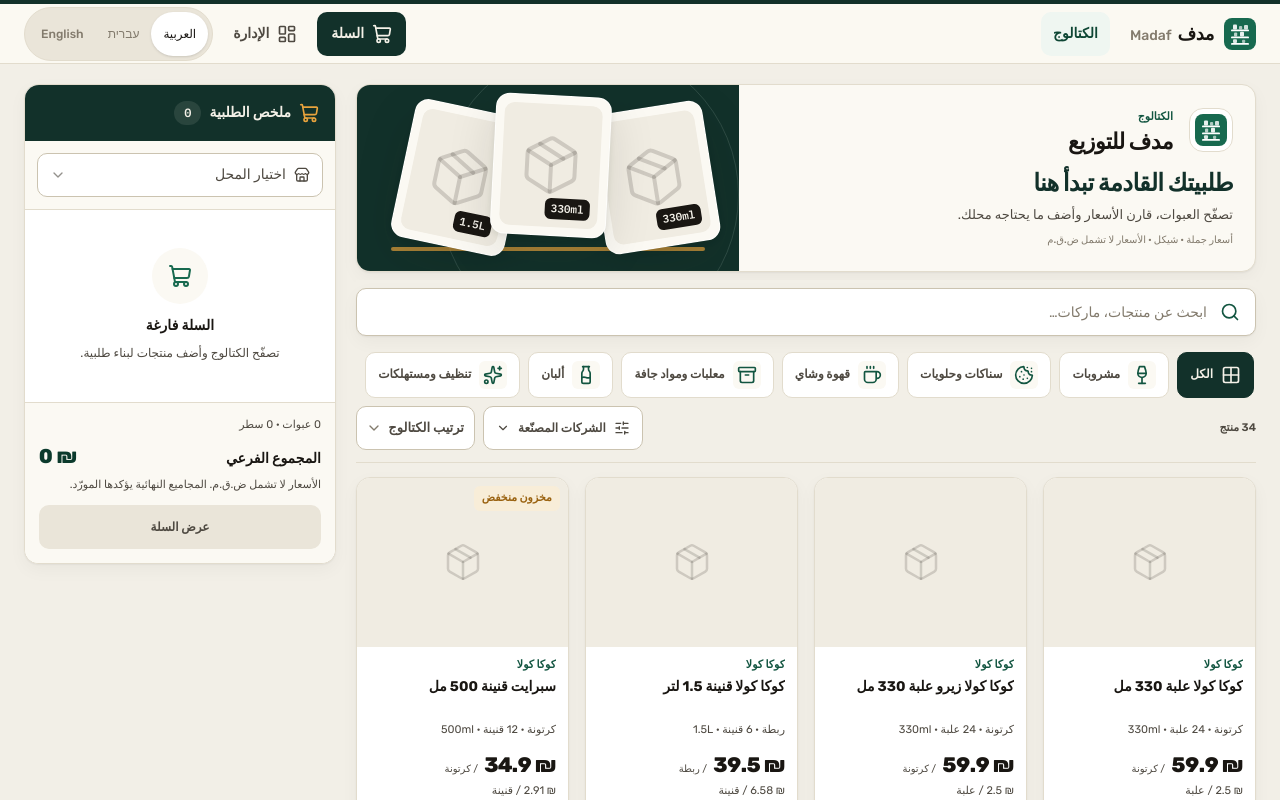
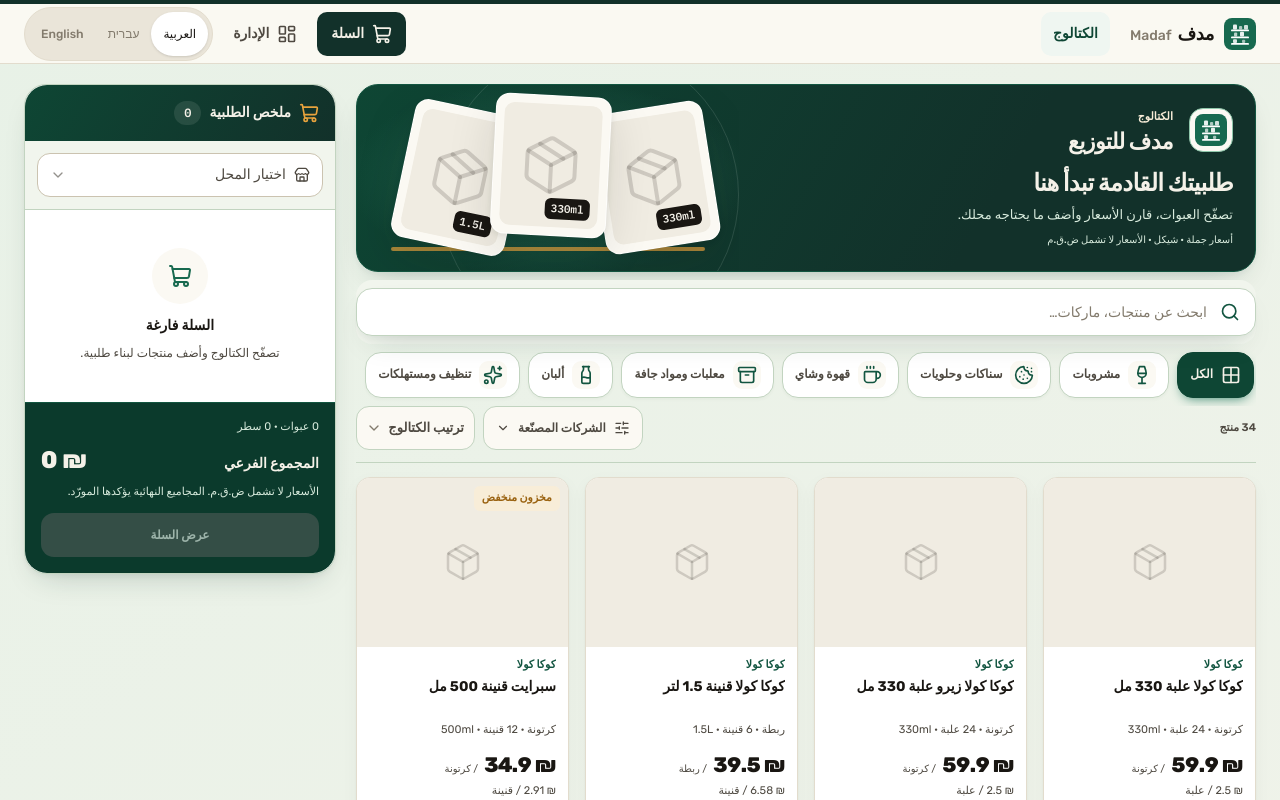
Before and after one commit to salehzarora/Madaf, a Next.js app: page /ar/catalog in a window 1280 px wide. Shown: the top 800 px of the page. Built offline with nearby package versions, Linux system fonts and the light colour scheme.

Commit message:
style: refine catalog color surfaces [CATALOG-UX-002A]

```diff
--- a/src/components/catalog-workspace.css
+++ b/src/components/catalog-workspace.css
@@ -1,7 +1,14 @@
-/* Catalog layout only. Colors, type and surfaces use the existing Ledger tokens.
+/* Catalog presentation is scoped here; the shared Ledger tokens stay intact.
  * Match the side-panel media query in the responsive cart review component. */
+body:has(.catalog-workspace) {
+  background: linear-gradient(145deg, color-mix(in srgb, var(--color-brand-100) 55%, var(--color-surface-warm)), var(--color-surface-parchment) 70%);
+}
 .catalog-workspace {
   --catalog-gap: 12px;
+  --catalog-canvas: color-mix(in srgb, var(--color-brand-100) 28%, var(--color-surface-warm));
+  --catalog-edge: color-mix(in srgb, var(--color-brand-300) 38%, var(--color-line));
+  --catalog-radius: 22px;
+  --catalog-shadow: 0 3px 5px color-mix(in srgb, var(--color-band) 4%, transparent), 0 14px 32px -16px color-mix(in srgb, var(--color-band) 28%, transparent);
   display: grid;
   grid-template-columns: minmax(0, 1fr);
   align-items: start;
@@ -12,12 +19,23 @@
 }
 .catalog-main { min-inline-size: 0; }
 .catalog-side-panel { display: none; min-inline-size: 0; }
-.catalog-hero { display: grid; grid-template-columns: minmax(0, 1fr); }
+.catalog-hero {
+  display: grid;
+  grid-template-columns: minmax(0, 1fr);
+  border-color: var(--color-brand-700);
+  border-radius: var(--catalog-radius);
+  background: linear-gradient(120deg, var(--color-brand-800), var(--color-band) 70%);
+  box-shadow: var(--catalog-shadow);
+}
 .catalog-hero-copy { padding: 12px 14px; }
-.catalog-hero-logo { inline-size: 42px; block-size: 42px; }
-.catalog-hero-name { font-size: 19px; overflow-wrap: anywhere; }
+.catalog-hero-logo { inline-size: 42px; block-size: 42px; border-radius: 14px; border-color: var(--color-brand-300); background: var(--color-surface-warm); }
+.catalog-hero-copy > div > div > span { color: var(--color-accent-soft); }
+.catalog-hero-name { font-size: 19px; overflow-wrap: anywhere; color: var(--color-band-ink); }
 .catalog-hero-title, .catalog-hero-body, .catalog-hero-visual { display: none; }
+.catalog-hero-title { color: var(--color-band-ink); }
+.catalog-hero-body, .catalog-hero-note { color: var(--color-brand-100); }
 .catalog-hero-note { margin-block-start: 8px; font-size: 10px; line-height: 1.5; }
+.catalog-hero-visual { background: radial-gradient(ellipse at center, color-mix(in srgb, var(--color-brand-500) 55%, transparent), transparent 75%); }
 .catalog-discovery {
   position: sticky;
   inset-block-start: var(--storefront-header-height);
@@ -27,13 +45,19 @@
   gap: 8px;
   margin-block-start: 8px;
   padding-block: 8px;
-  background: var(--color-background);
+  background: var(--catalog-canvas);
+  border-radius: 16px;
 }
 .catalog-customer-mobile { min-inline-size: 0; }
+.catalog-search input { border-color: var(--catalog-edge); border-radius: 16px; box-shadow: var(--catalog-shadow); }
 .catalog-search input::-webkit-search-cancel-button { -webkit-appearance: none; appearance: none; }
 .catalog-category-rail { scroll-padding-inline: 4px; padding: 8px 2px; }
-.catalog-category-button { gap: 6px; min-inline-size: 70px; font-size: 11px; text-align: center; }
-.catalog-toolbar-meta { gap: 8px; }
+.catalog-category-button { gap: 6px; min-inline-size: 70px; font-size: 11px; text-align: center; border-radius: 16px; border-color: var(--catalog-edge); box-shadow: 0 2px 3px color-mix(in srgb, var(--color-band) 3%, transparent); }
+.catalog-category-button[aria-pressed="true"] { background: var(--color-brand-800); border-color: var(--color-brand-800); color: var(--color-band-ink); box-shadow: 0 5px 12px -5px var(--color-brand-500); }
+.catalog-category-button[aria-pressed="true"] > span { background: color-mix(in srgb, var(--color-surface) 12%, transparent); color: var(--color-accent-soft); }
+.catalog-category-button > span { border-radius: 9px; }
+.catalog-toolbar-meta { gap: 8px; border-block-end-color: var(--catalog-edge); }
+.catalog-manufacturer-disclosure summary, .catalog-sort select { border-radius: 13px; border-color: var(--catalog-edge); background-color: var(--color-surface-warm); }
 .catalog-toolbar-meta > [role="status"] { font-size: 11px; }
 .catalog-sort { margin-inline-start: auto; max-inline-size: 132px; }
 .catalog-sort select { inline-size: 100%; min-inline-size: 0; padding-inline-start: 10px; padding-inline-end: 30px; }
@@ -85,16 +109,24 @@
   display: flex;
   flex-direction: column;
   min-block-size: 0;
-  border: 1px solid var(--color-line);
-  border-radius: var(--radius-card);
+  border: 1px solid var(--catalog-edge);
+  border-radius: var(--catalog-radius);
   background: var(--color-surface);
-  box-shadow: var(--shadow-card);
+  box-shadow: var(--catalog-shadow);
 }
 .catalog-order-header { flex-shrink: 0; }
-.catalog-order-header > :first-child { border-start-start-radius: var(--radius-card); border-start-end-radius: var(--radius-card); }
+.catalog-order-header > :first-child { border-start-start-radius: var(--catalog-radius); border-start-end-radius: var(--catalog-radius); background: linear-gradient(120deg, var(--color-brand-800), var(--color-band)); }
+.catalog-order-header > :last-child { background: var(--catalog-canvas); border-color: var(--catalog-edge); }
+.catalog-order-header button[aria-haspopup="dialog"] { border-radius: 13px; }
 .catalog-order-lines { flex: 1; min-block-size: 0; overflow-y: auto; overscroll-behavior: contain; padding-inline: 12px; }
 .catalog-order-line { padding-block: 12px; }
-.catalog-order-footer { flex-shrink: 0; padding: 14px; border-block-start: 1px solid var(--color-line); border-end-start-radius: var(--radius-card); border-end-end-radius: var(--radius-card); background: var(--color-surface-warm); }
+.catalog-order-footer { flex-shrink: 0; padding: 16px; border-block-start: 1px solid var(--color-brand-700); border-end-start-radius: var(--catalog-radius); border-end-end-radius: var(--catalog-radius); background: var(--color-brand-900); color: var(--color-band-ink); }
+.catalog-order-footer > p { color: var(--color-brand-100); }
+.catalog-order-footer > div > bdi { color: var(--color-band-ink); font-size: 24px; }
+.catalog-order-footer .catalog-cart-cta { background: var(--color-accent-soft); color: var(--color-band); border-radius: 13px; }
+.catalog-order-footer .catalog-cart-cta:hover { background: var(--color-surface-warm); }
+.catalog-order-footer .catalog-cart-cta:focus-visible { outline-color: var(--color-accent); }
+.catalog-order-footer .catalog-cart-cta:disabled { background: color-mix(in srgb, var(--color-band-ink) 15%, var(--color-band)); color: var(--color-band-muted); }
 .catalog-cart-bar {
   position: fixed;
   z-index: 35;
@@ -107,12 +139,12 @@
   margin-inline: auto;
   padding: 10px 12px;
   border: 1px solid var(--color-brand-500);
-  border-radius: var(--radius-card);
-  background: var(--color-band);
+  border-radius: 22px;
+  background: linear-gradient(120deg, var(--color-brand-800), var(--color-band));
   color: var(--color-band-ink);
   box-shadow: var(--shadow-float);
 }
-.catalog-cart-bar-action { display: flex; flex-shrink: 0; align-items: center; justify-content: center; gap: 8px; min-block-size: 44px; padding: 8px 16px; border-radius: var(--radius-field); background: var(--color-accent-soft); color: var(--color-band); font-size: 13px; font-weight: 700; }
+.catalog-cart-bar-action { display: flex; flex-shrink: 0; align-items: center; justify-content: center; gap: 8px; min-block-size: 44px; padding: 8px 16px; border-radius: 14px; background: var(--color-accent-soft); color: var(--color-band); font-size: 13px; font-weight: 700; }
 .catalog-cart-bar-action:focus-visible { outline: 2px solid var(--color-accent); outline-offset: 3px; }
 .catalog-review-dialog {
   position: fixed;
@@ -126,8 +158,8 @@
   padding: 0;
   overflow: visible;
   border: none;
-  border-start-start-radius: var(--radius-card);
-  border-start-end-radius: var(--radius-card);
+  border-start-start-radius: var(--catalog-radius);
+  border-start-end-radius: var(--catalog-radius);
   background: var(--color-surface);
   color: var(--color-ink);
   box-shadow: var(--shadow-float);
@@ -136,8 +168,8 @@
 .catalog-review-dialog .catalog-order-pad { block-size: 100%; max-block-size: 100%; border-end-start-radius: 0; border-end-end-radius: 0; }
 .catalog-review-dialog .catalog-order-footer { padding-block-end: calc(14px + env(safe-area-inset-bottom)); }
 @media (min-width: 640px) {
-  .catalog-review-dialog { inset-block-start: 0; inline-size: min(560px, calc(100% - 32px)); margin: auto; border-radius: var(--radius-card); }
-  .catalog-review-dialog .catalog-order-pad { border-radius: var(--radius-card); }
+  .catalog-review-dialog { inset-block-start: 0; inline-size: min(560px, calc(100% - 32px)); margin: auto; border-radius: var(--catalog-radius); }
+  .catalog-review-dialog .catalog-order-pad { border-radius: var(--catalog-radius); }
 }
 @media (max-width: 359px) {
   .catalog-product-grid { grid-template-columns: minmax(0, 1fr); }
```
